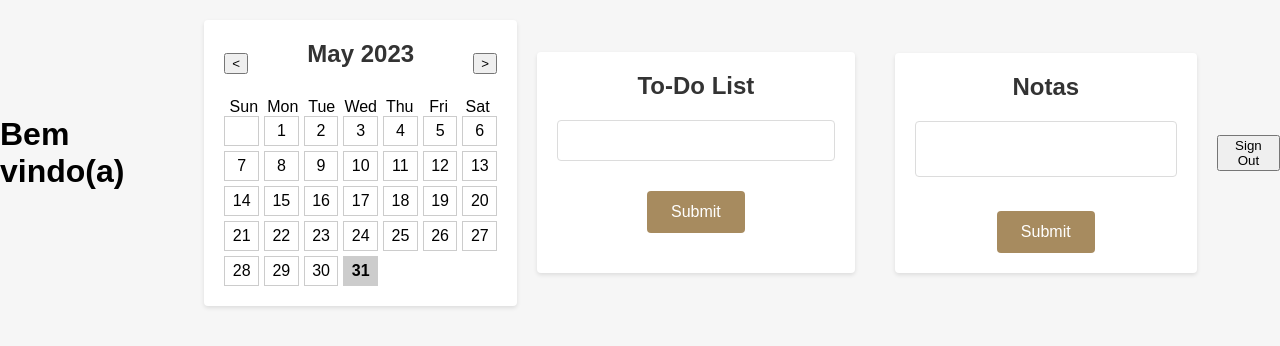
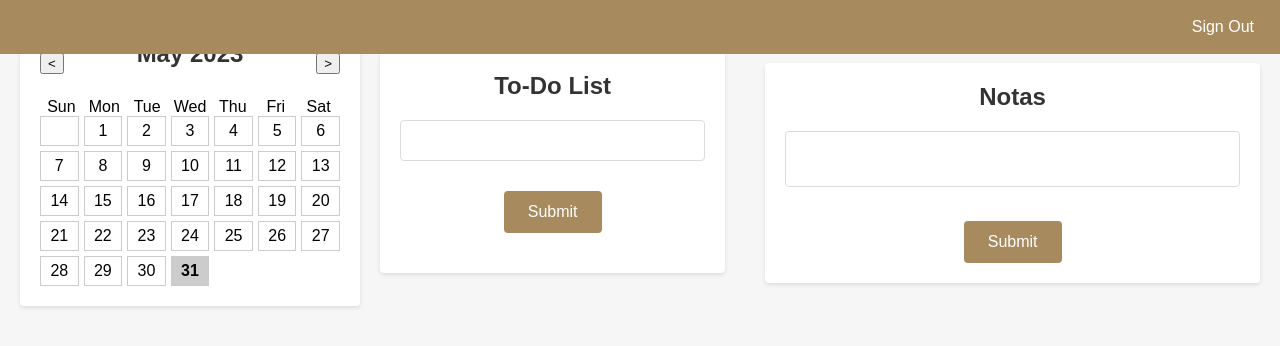
Before and after one commit to brunamarques26/trabalhosic, a website with bundled scripts: page home.html in a window 1280 px wide. Built offline with nearby package versions, Linux system fonts and the light colour scheme; no server answers.

Commit message:
Adicionada a barra

```diff
--- a/home.html
+++ b/home.html
@@ -7,7 +7,8 @@
 </head>
 <header>
     <div id="profile">
-        <h1 id="username">Bem vindo(a) </h1>
+        <h4 id="username"></h4>
+        <button id="signOut">Sign Out</button>
     </div>
 </header>
 <body>
@@ -55,8 +56,6 @@
         <div class="list-notes" id="notes-list"></div>
     </div>
 
-    <button id="signOut">Sign Out</button>
-
 
     <script src="https://www.gstatic.com/firebasejs/9.22.0/firebase-app.js" type="module"></script>
     <script src="https://www.gstatic.com/firebasejs/9.22.0/firebase-analytics.js" type="module"></script>
--- a/style.css
+++ b/style.css
@@ -59,7 +59,7 @@ body {
   }
 
 
-.todo-container {
+.todo-container, .container {
     background-color: #ffffff;
     border-radius: 4px;
     box-shadow: 0 2px 4px rgba(0, 0, 0, 0.1);
@@ -76,8 +76,7 @@ body {
     box-shadow: 0 2px 4px rgba(0, 0, 0, 0.1);
     padding: 20px;
     text-align: center;
-    margin-top: 20px;
-    margin-left: 20px;
+    margin-top: 40px;
     margin-right: 20px;
     flex-grow: 1;
     max-width: 40%;
@@ -185,7 +184,7 @@ input[type="submit"] {
     color: #cccccc;
 }
 
-.delete-button {
+.delete-button, .delete-button-task {
     border: none;
     background: none;
     padding: 0;
@@ -194,7 +193,7 @@ input[type="submit"] {
     color: #888888;
   }
 
-  .delete-button:hover {
+  .delete-button-task:hover, .delete-button:hover {
     color: #d11212;
   }
 
@@ -237,6 +236,45 @@ input[type="submit"] {
     color: #888888;
 }
 
+header {
+  position: fixed;
+  top: 0;
+  left: 0;
+  width: 100%;
+  background-color: #a78b5f;
+  padding: 10px;
+  color: white;
+  z-index: 9999; /* Para garantir que a header fique acima do conteúdo */
+}
+
+#profile {
+  display: flex;
+  align-items: center;
+  justify-content: space-between;
+}
+
+#username {
+  margin: 0;
+}
+
+#signOut {
+  background-color: #a78b5f;
+  border: none;
+  border-radius: 4px;
+  color: #ffffff;
+  cursor: pointer;
+  font-size: 16px;
+  color: white;
+  padding: 8px 16px;
+  transition: background-color 0.3s ease;
+  margin-right: 20px;
+}
+
+#signOut:hover {
+  background-color: #896f4c;
+}
+
+
 
 @media (max-width: 500px) {
     .container {
```
Also changed, not shown: script2.js (+0 -49 lines).
